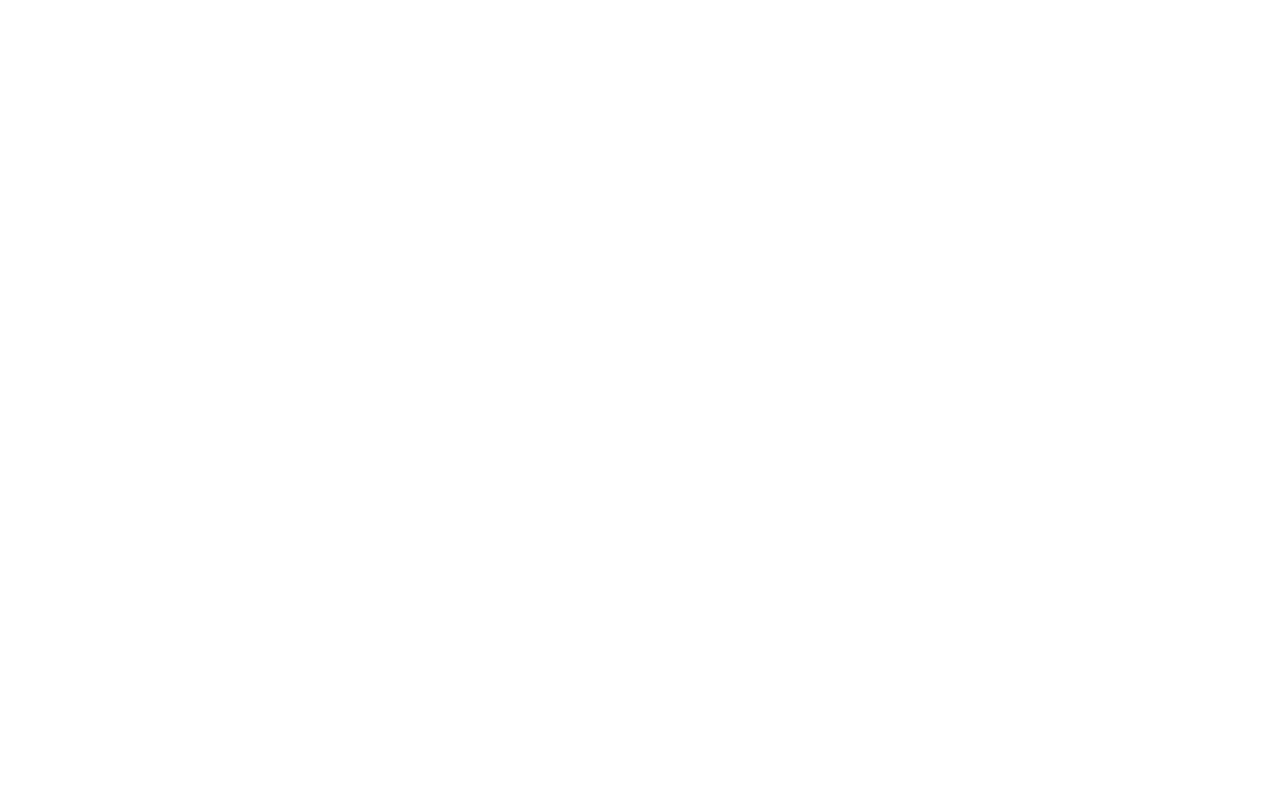
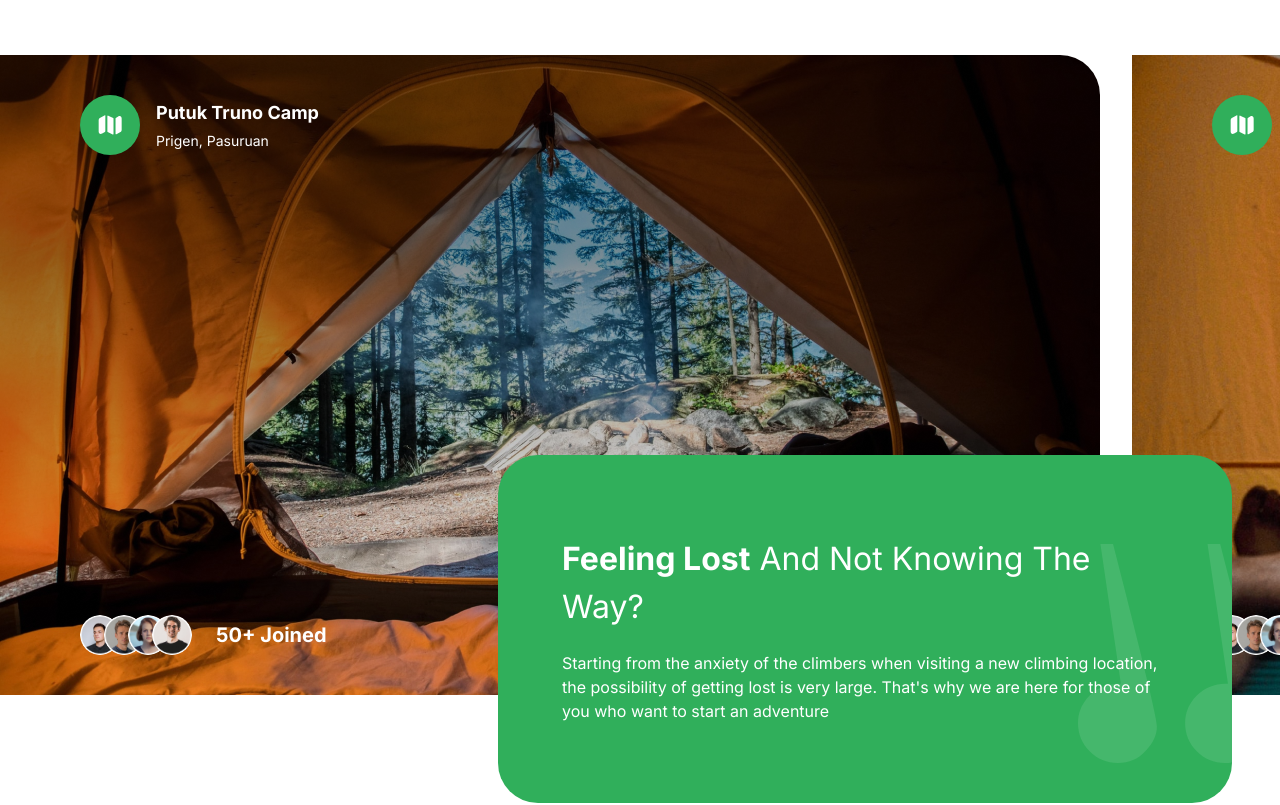
Before and after one commit to Sanskargupta0/Travel, a Next.js app: page / in a window 1280 px wide. Shown: the part 880-1685 px from the top of the page. Before the commit the page ends 879 px from the top, so only its background shows below. Built offline with nearby package versions, Linux system fonts and the light colour scheme.

Commit message:
Added: Camp Section

```diff
--- a/app/page.tsx
+++ b/app/page.tsx
@@ -1,6 +1,10 @@
 import Hero from '../components/Hero';
+import Camp from '@/components/Camp';
 export default function Home() {
   return (
+    <>
     <Hero />
+    <Camp />
+    </>
   );
 }
--- /dev/null
+++ b/components/Camp.tsx
@@ -0,0 +1,89 @@
+import { PEOPLE_URL } from "@/constants";
+import Image from "next/image";
+
+interface CampProps {
+  backgroundImage: string;
+  title: string;
+  subtitle: string;
+  peopleJoined: string;
+}
+
+const CampSite = ({ backgroundImage, title, subtitle, peopleJoined }: CampProps) => {
+  return (
+    <div className={`h-full w-full min-w-[1100px] ${backgroundImage} bg-cover bg-no-repeat lg:rounded-r-5xl 2xl:rounded-5xl`}>
+     <div className="flex h-full flex-col items-start justify-between p-6 lg:px-20 lg:py-10">
+      <div className="flexCenter gap-4">
+        <div className="rounded-full bg-green-50 p-4">
+          <Image
+            src="/folded-map.svg"
+            alt="map"
+            width={28}
+            height={28}
+          />
+        </div>
+        <div className="flex flex-col gap-1">
+          <h4 className="bold-18 text-white">{title}</h4>
+          <p className="regular-14 text-white">{subtitle}</p>
+        </div>
+      </div>
+
+      <div className="flexCenter gap-6">
+        <span className="flex -space-x-4 overflow-hidden">
+          {PEOPLE_URL.map((url) => (
+            <Image
+              className="inline-block h-10 w-10 rounded-full"
+              src={url}
+              key={url}
+              alt="person"
+              width={52}
+              height={52}
+            />
+          ))}
+        </span>
+        <p className="bold-16 md:bold-20 text-white">{peopleJoined}</p>
+      </div>
+     </div>
+    </div>
+  )
+}
+
+const Camp = () => {
+  return (
+    <section className="2xl:max-container relative flex flex-col py-10 lg:mb-10 lg:py-20 xl:mb-20">
+      <div className="hide-scrollbar flex h-[340px] w-full items-start justify-start gap-8 overflow-x-auto lg:h-[400px] xl:h-[640px]">
+        <CampSite
+          backgroundImage="bg-bg-img-1"
+          title="Putuk Truno Camp"
+          subtitle="Prigen, Pasuruan"
+          peopleJoined="50+ Joined"
+        />
+        <CampSite
+          backgroundImage="bg-bg-img-2"
+          title="Mountain View Camp"
+          subtitle="Somewhere in the Wilderness"
+          peopleJoined="50+ Joined"
+        />
+      </div>
+
+      <div className="flexEnd mt-10 px-6 lg:-mt-60 lg:mr-6">
+        <div className="bg-green-50 p-8 lg:max-w-[500px] xl:max-w-[734px] xl:rounded-5xl xl:px-16 xl:py-20 relative w-full overflow-hidden rounded-3xl">
+          <h2 className="regular-24 md:regular-32 2xl:regular-64 capitalize text-white">
+            <strong>Feeling Lost</strong> And Not Knowing The Way?
+          </h2>
+          <p className="regular-14 xl:regular-16 mt-5 text-white">
+            Starting from the anxiety of the climbers when visiting a new climbing location, the possibility of getting lost is very large. That's why we are here for those of you who want to start an adventure
+          </p>
+          <Image
+            src="/quote.svg"
+            alt="camp-2"
+            width={186}
+            height={219}
+            className="camp-quote"
+          />
+        </div>
+      </div>
+    </section>
+  )
+}
+
+export default Camp
```
